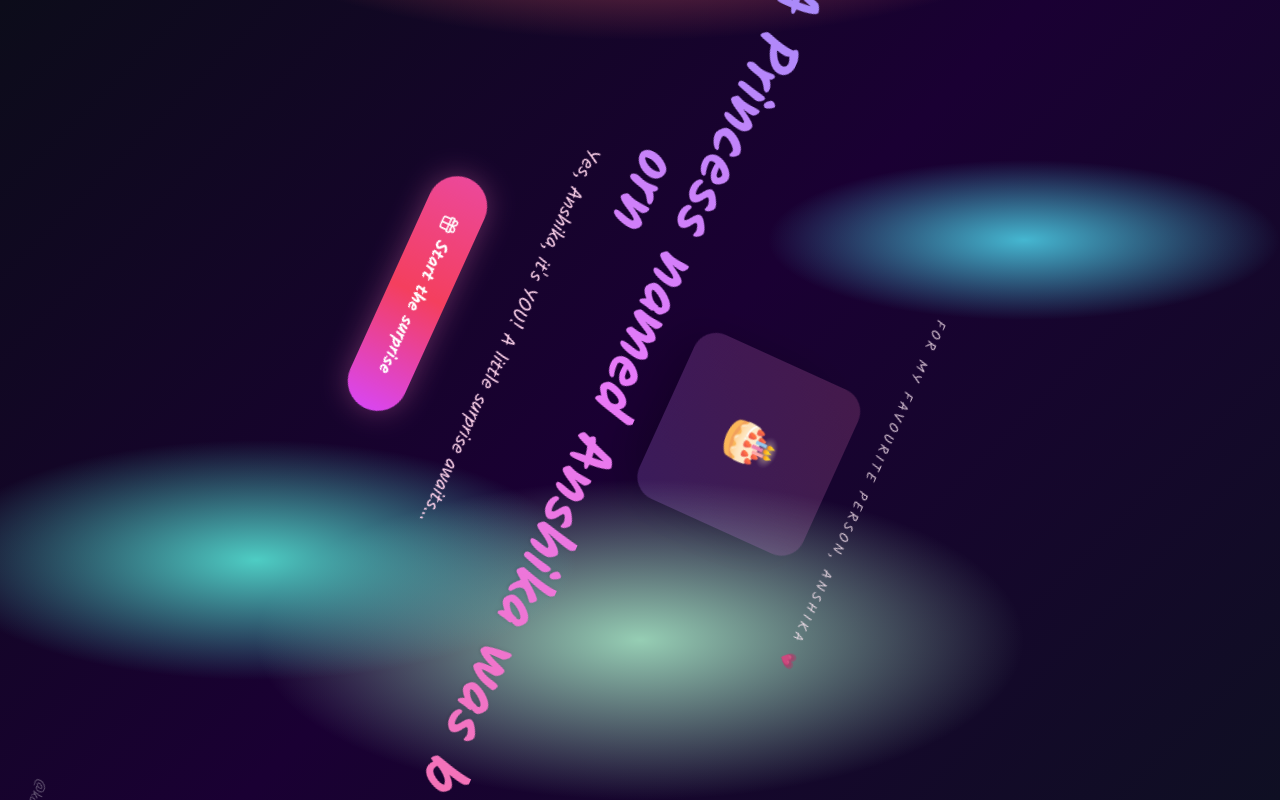
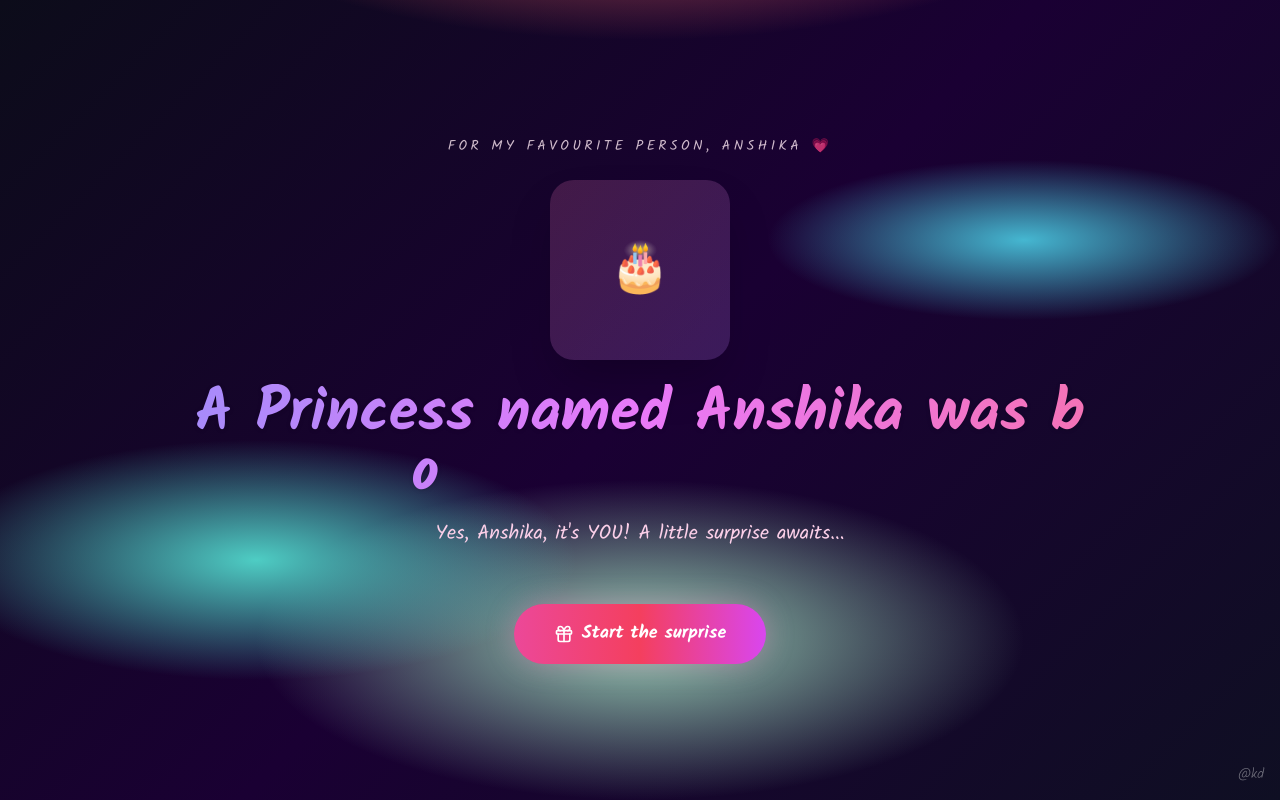
Before and after one commit to aamandsahu2-code/anshu, a Next.js app: page / in a window 1280 px wide. Shown: the top 802 px of the page. Built offline with nearby package versions, Linux system fonts and the light colour scheme.

Commit message:
Update globals.css

```diff
--- a/app/globals.css
+++ b/app/globals.css
@@ -2,7 +2,7 @@
 @tailwind components;
 @tailwind utilities;
 
-/* 🔥 NEW STARRY NIGHT + FIREWORKS BACKGROUND */
+/* 🔥 FIXED STARRY NIGHT - NO ROTATION */
 body {
   background:
     /* Fireworks bursts */
@@ -12,44 +12,24 @@ body {
     radial-gradient(ellipse 60% 40% at 50% 80%, #96ceb4 0%, transparent 50%),
 
     /* Starry night base */
-    linear-gradient(135deg, #0c0c1a 0%, #1a0033 50%, #0f0f23 100%),
+    linear-gradient(135deg, #0c0c1a 0%, #1a0033 50%, #0f0f23 100%);
 
-    /* Shooting stars */
-    radial-gradient(2px 2px at 20px 30px, #eee 100%, transparent 0),
-    radial-gradient(2px 2px at 90vw 30vh, #fff 100%, transparent 0),
-    radial-gradient(1px 1px at 40vw 80vh, #fff 100%, transparent 0),
-    radial-gradient(1px 1px at 70vw 20vh, #ddd 100%, transparent 0),
-    radial-gradient(1px 1px at 10vw 50vh, #fff 100%, transparent 0),
-    radial-gradient(1px 1px at 80vw 90vh, #eee 100%, transparent 0);
+  background-size: 100% 100%, 100% 100%, 100% 100%, 100% 100%, 100% 100%;
+  background-repeat: no-repeat, no-repeat, no-repeat, no-repeat, no-repeat;
 
-  background-size: 100% 100%, 100% 100%, 100% 100%, 100% 100%,
-                   100% 100%, 50px 50px, 50px 50px, 50px 50px,
-                   50px 50px, 50px 50px, 50px 50px, 50px 50px;
-
-  background-repeat: no-repeat, no-repeat, no-repeat, no-repeat, no-repeat,
-                     repeat, repeat, repeat, repeat, repeat, repeat, repeat;
-
-  animation: starryNightShift 20s ease-in-out infinite;
+  /* FIXED: Sirf gentle shift, NO ROTATE */
+  animation: gentleShift 25s ease-in-out infinite;
 }
 
-@keyframes starryNightShift {
+@keyframes gentleShift {
   0%, 100% {
-    transform: translateX(0) translateY(0) rotate(0deg);
-    background-position: 0% 0%, 0% 95%, 0% 30%, 0% 80%, 50% 10%,
-                         20px 30px, 90vw 30vh, 40vw 80vh, 70vw 20vh,
-                         10vw 50vh, 80vw 90vh, 30vw 40vh;
+    background-position: 0% 0%, 0% 95%, 0% 30%, 0% 80%, 50% 10%;
   }
   33% {
-    transform: translateX(-10px) translateY(-10px) rotate(120deg);
-    background-position: 0% 95%, 0% 30%, 0% 80%, 50% 10%, 0% 0%,
-                         90vw 30vh, 40vw 80vh, 70vw 20vh, 10vw 50vh,
-                         80vw 90vh, 30vw 40vh, 20px 30px;
+    background-position: 5% 95%, 0% 30%, 0% 80%, 50% 10%, 0% 0%;
   }
   66% {
-    transform: translateX(10px) translateY(10px) rotate(240deg);
-    background-position: 0% 30%, 0% 80%, 50% 10%, 0% 0%, 0% 95%,
-                         40vw 80vh, 70vw 20vh, 10vw 50vh, 80vw 90vh,
-                         30vw 40vh, 20px 30px, 90vw 30vh;
+    background-position: 0% 30%, 0% 80%, 50% 10%, 0% 0%, 0% 95%;
   }
 }
 
@@ -86,7 +66,7 @@ button { cursor: pointer; }
 }
 @keyframes spinning82341 { to { transform: rotate(360deg); } }
 
-/* CAKE - COMPLETE */
+/* CAKE CSS (COMPLETE - NO CHANGE) */
 @keyframes flicker {
   0% { transform: skewX(5deg); box-shadow: 0 0 10px rgba(255,165,0,0.2), 0 0 20px rgba(255,165,0,0.2), 0 0 60px rgba(255,165,0,0.2), 0 0 80px rgba(255,165,0,0.2); }
   25% { transform: skewX(-5deg); box-shadow: 0 0 10px rgba(255,165,0,0.5), 0 0 20px rgba(255,165,0,0.5), 0 0 60px rgba(255,165,0,0.5), 0 0 80px rgba(255,165,0,0.5); }
```
